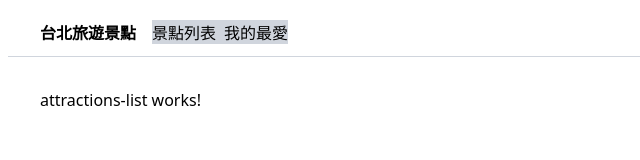
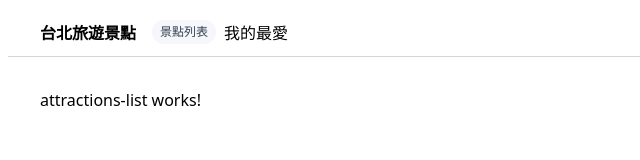
Before and after one commit to jack21510/taipei-attractions, an Angular app: page /attractions in a window 1280 px wide. Shown: the top 160 px of the page, without its empty margins (0-640 px from the left). Built offline with nearby package versions, Linux system fonts and the light colour scheme.

Commit message:
fix:修正nav顏色&nav無法切換頁面問題

```diff
--- a/src/app/app.component.ts
+++ b/src/app/app.component.ts
@@ -1,9 +1,9 @@
 import { Component } from '@angular/core';
-import { RouterOutlet } from '@angular/router';
+import { RouterOutlet, RouterLink, RouterLinkActive } from '@angular/router';
 
 @Component({
   selector: 'app-root',
-  imports: [RouterOutlet],
+  imports: [RouterOutlet, RouterLink, RouterLinkActive],
   templateUrl: './app.component.html',
   styleUrl: './app.component.scss'
 })
--- a/src/styles/_layout.scss
+++ b/src/styles/_layout.scss
@@ -19,7 +19,6 @@
 .nav {
   display:flex;
   gap:.5rem;
-  background:$gray-300;
 }
 
 .main {
```
